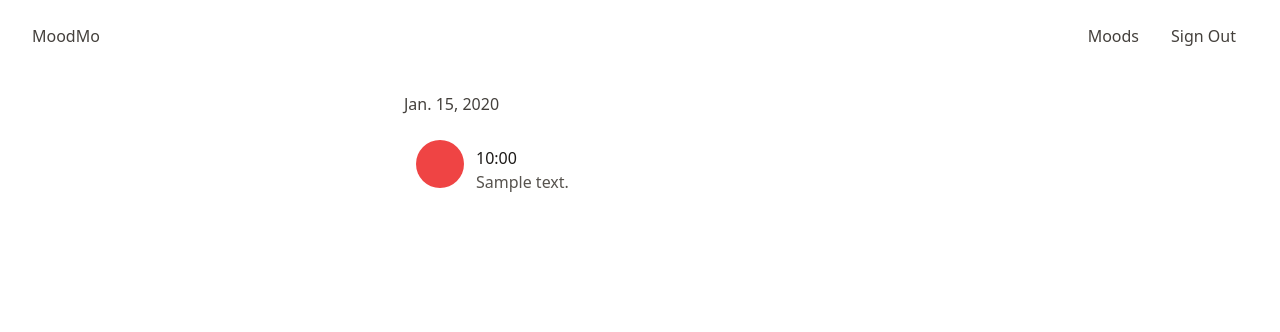
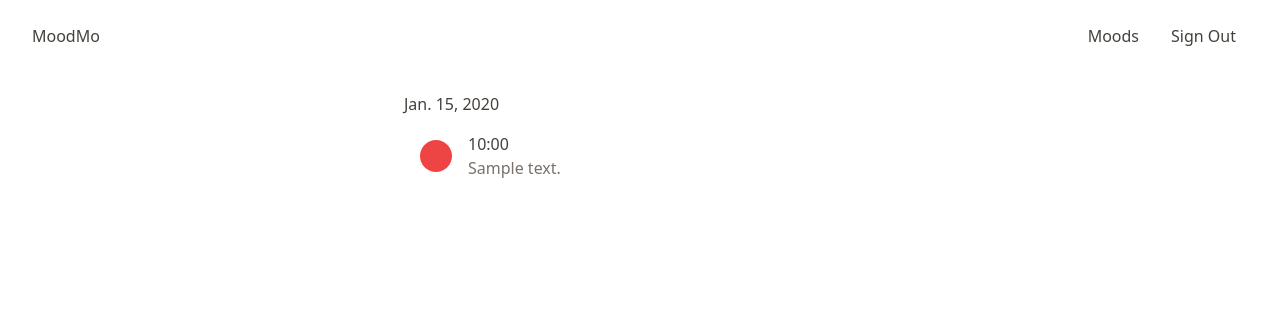
Before and after one commit to dnlzrgz/moodmo, a Django app: page /moods/ in a window 1280 px wide. Shown: the top 332 px of the page. Run offline with Django 4.2, Linux system fonts and the light colour scheme; a user stored in the database is signed in; tables that the repository leaves empty hold one stand-in row (values such as "Sample post"); style sheets or scripts are compiled from the project's sources; parts of the project's set-up code (start-up, migrations or seed data) failed here and were passed over.

Commit message:
feat(templ): add mood card partial

```diff
--- a/pyproject.toml
+++ b/pyproject.toml
@@ -1,6 +1,6 @@
 [tool.poetry]
 name = "moodmo"
-version = "0.2.7"
+version = "0.2.8"
 description = "A user-friendly, self-hosted mood tracking application written in Django."
 license = "GPL-3.0"
 authors = ["dnlzrgz <24715931+dnlzrgz@users.noreply.github.com>"]
--- /dev/null
+++ b/templates/moods/_mood_card.html
@@ -0,0 +1,18 @@
+<li x-data="{ moodColor: getMoodColor({{ mood.mood }}) }" class="p-4">
+  <a
+    href="{% url 'mood_edit' mood.id %}"
+    class="flex items-center hover:bg-primary-50"
+  >
+    <div x-bind:class="moodColor" class="w-8 h-8 rounded-full"></div>
+
+    <div class="flex-1 min-w-0 ms-4">
+      <div class="font-medium text-stone-700">
+        {{ mood.timestamp|date:"H:i" }}
+      </div>
+
+      {% if mood.note_title != "" %}
+        <div class="text-stone-500 truncate">{{ mood.note_title }}</div>
+      {% endif %}
+    </div>
+  </a>
+</li>
--- a/templates/moods/mood_list.html
+++ b/templates/moods/mood_list.html
@@ -13,22 +13,9 @@
                 <time class="font-medium">
                     {{ day }}
                 </time>
-                <ol class="mt-3 divide-y divider-primary-200">
+                <ol class="divide-y divide-stone-200">
                     {% for mood in moods %}
-                        <li x-data="{ moodColor: getMoodColor({{ mood.mood }}) }">
-                            <a href="{% url 'mood_edit' mood.id %}" class="items-center flex p-3 hover:bg-primary-50">
-                                <div x-bind:class="moodColor" class="w-12 h-12 mb-3 me-3 rounded-full">
-                                </div>
-                                <div class="text-stone-600">
-                                    <div class="text-stone-900">
-                                        {{ mood.timestamp|date:"H:i" }}
-                                    </div>
-                                    {% if mood.note_title != "" %}
-                                        <div>{{ mood.note_title }}</div>
-                                    {% endif %}
-                                </div>
-                            </a>
-                        </li>
+                        {% include "moods/_mood_card.html" %}
                     {% endfor %}
                 </ol>
             </div>
```
